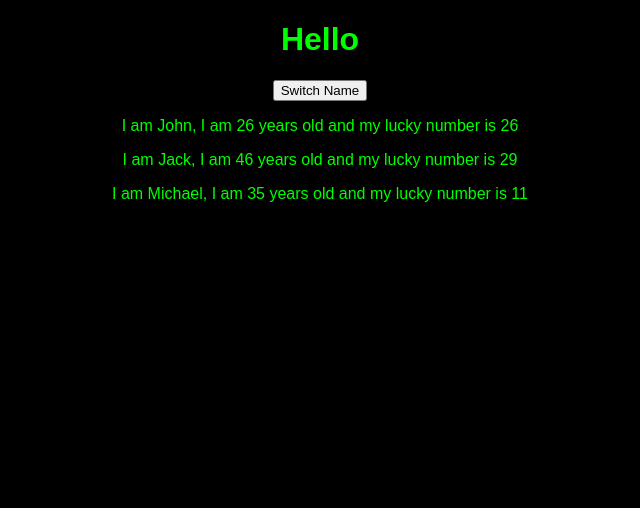
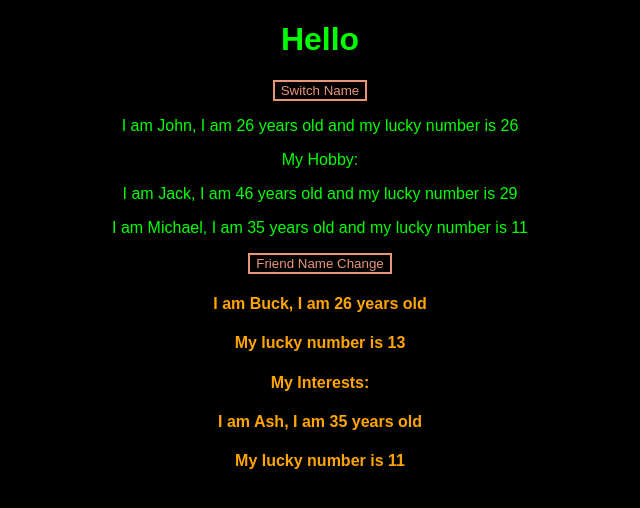
Before and after one commit to BogdanAndrijevski/react-basics, a React (Create React App) app: page / in a window 1280 px wide. Shown: the top 508 px of the page, without its empty margins (320-960 px from the left). Built offline with nearby package versions, Linux system fonts and the light colour scheme.

Commit message:
ver 1.08 - Passing Method References

```diff
--- a/src/App.css
+++ b/src/App.css
@@ -1,3 +1,12 @@
 .App {
   text-align: center;
 }
+h4{
+  color: orange;
+}
+button{
+  background-color: black;
+  border: 2px solid darksalmon;
+  color: darksalmon;
+
+}
--- a/src/App.js
+++ b/src/App.js
@@ -1,6 +1,7 @@
 import React, { Component } from 'react';
 import './App.css';
 import Person from './Person/Person.js';
+import Friend from './Friend/Friend.js';
 
 class App extends Component {
 
@@ -10,31 +11,62 @@ class App extends Component {
       { name: 'Jack', age: 46 },
       { name: 'Michael', age: 35 }
     ],
+    friends: [
+      { name: 'Buck', age: 26 },
+      { name: 'Ash', age: 35 }
+    ],
     otherState: 'other state'
   }
 
 
-  switchNameHandler = () => {
+  switchNameHandler = (newName) => {
     // console.log('was clicked');
     // DONT DO THIS : this.state.persons[0].name = "Marko"
     this.setState({
-        persons: [
-          { name: 'Jonas', age: 26 },
-          { name: 'Jack', age: 46 },
-          { name: 'Michael', age: 34 }
-        ]
-      }
+      persons: [
+        { name: newName, age: 26 },
+        { name: 'Jack', age: 46 },
+        { name: 'Michael', age: 34 }
+      ]
+    }
     )
   }
+
+  changeFriendNameHandler = () => {
+    this.setState({
+      friends: [
+        { name: 'Becker', age: 26 },
+        { name: 'Reggie', age: 34 }
+      ]
+    })
+  }
+
 
   render() {
     return (
       <div className="App">
         <h1>Hello</h1>
-        <button onClick={this.switchNameHandler} >Switch Name</button>
-        <Person name={this.state.persons[0].name} age={this.state.persons[0].age}></Person>
-        <Person name={this.state.persons[1].name} age={this.state.persons[1].age} />
-        <Person name={this.state.persons[2].name} age={this.state.persons[2].age} />
+        <button onClick={() => this.switchNameHandler('Maximilian!!')} >Switch Name</button>
+        {/* <button onClick={() => {return this.switchNameHandler()}} >Switch Name</button> */}
+        <Person
+          click={this.switchNameHandler.bind(this, 'Max!')}
+          name={this.state.persons[0].name}
+          age={this.state.persons[0].age}>My Hobby:</Person>
+        <Person
+          name={this.state.persons[1].name}
+          age={this.state.persons[1].age} />
+        <Person
+          name={this.state.persons[2].name}
+          age={this.state.persons[2].age} />
+
+        <button onClick={this.changeFriendNameHandler} >Friend Name Change</button>
+        <Friend
+          click={this.changeFriendNameHandler}
+          name={this.state.friends[0].name}
+          age={this.state.friends[0].age}>My Interests:</Friend>
+        <Friend
+          name={this.state.friends[1].name}
+          age={this.state.friends[1].age} />
       </div>
     );
   }
@@ -42,4 +74,4 @@ class App extends Component {
 
 export default App;
 
-// ver 1.07 - 42. Manipulating the State
+// ver 1.08 - 46. Passing Method References Between Components
--- /dev/null
+++ b/src/Friend/Friend.js
@@ -0,0 +1,13 @@
+import React from 'react';
+
+const friend = (props) => {
+    return (
+        <div>
+            <h4 onClick={props.click}>I am {props.name}, I am {props.age} years old</h4>
+            <h4>My lucky number is {Math.floor(Math.random() * 30)}</h4>
+            <h4>{props.children}</h4>
+        </div>
+    )
+}
+
+export default friend;
--- a/src/Person/Person.js
+++ b/src/Person/Person.js
@@ -3,7 +3,7 @@ import React from 'react';
 const person = (props) => {
     return (
         <div>
-            <p>I am {props.name}, I am {props.age} years old and my lucky number is {Math.floor(Math.random() * 30)}</p>
+            <p onClick={props.click}>I am {props.name}, I am {props.age} years old and my lucky number is {Math.floor(Math.random() * 30)}</p>
             <p>{props.children}</p>
         </div>
     )
```
